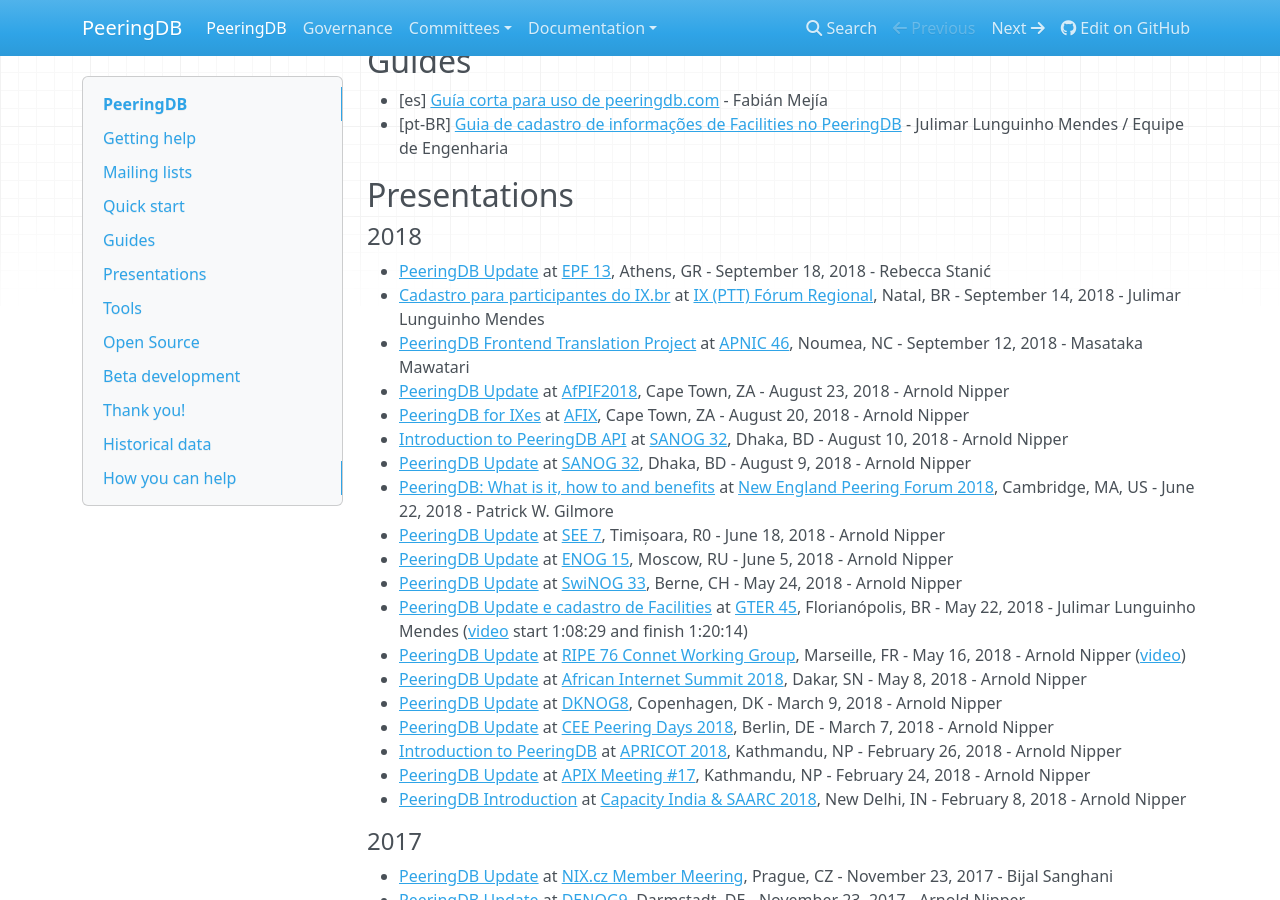
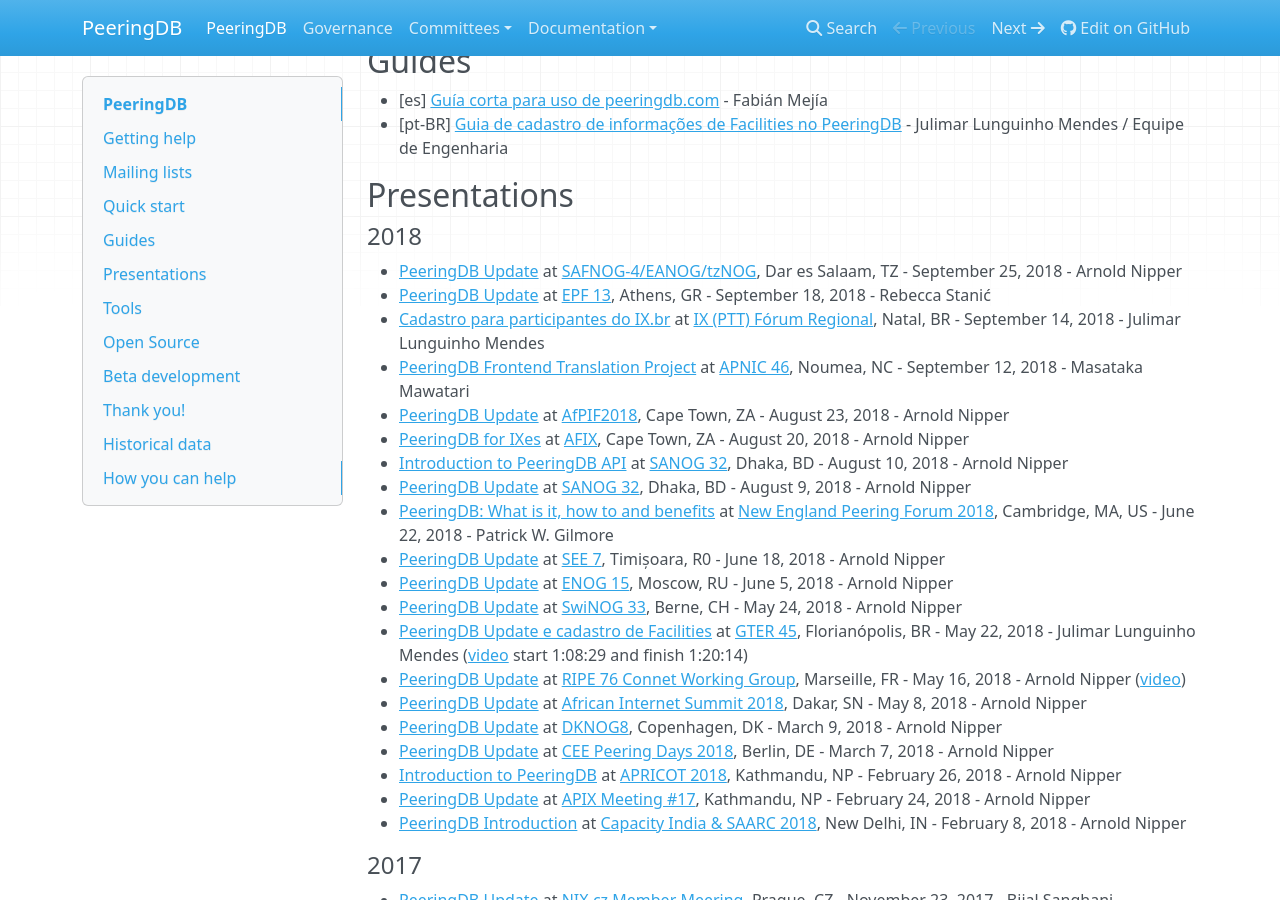
Before and after one commit to peeringdb/docs, an MkDocs documentation site: the page built from docs/index.md, in a window 1280 px wide and 900 px high, scrolled down 1184 px. Built offline with MkDocs 1.6.1, drawn with Linux system fonts in a browser that asks for light colours; nearby versions of some CDN libraries; old or Windows-style settings are respelled for this version of MkDocs.

Commit message:
Added Arnold's SAFNOG-4/EANOG/tzNOG presentation.

```diff
--- a/docs/index.md
+++ b/docs/index.md
@@ -52,6 +52,7 @@
 
 #### 2018
 
+- [PeeringDB Update](presentation/20180924-SAFNOG-4-Nipper.pdf) at [SAFNOG-4/EANOG/tzNOG](http://www.safnog.org/), Dar es Salaam, TZ - September 25, 2018 - Arnold Nipper
 - [PeeringDB Update](presentation/20180918-EPF13-Stanic.pdf) at [EPF 13](https://www.peering-forum.eu/), Athens, GR - September 18, 2018 - Rebecca Stanić
 - [Cadastro para participantes do IX.br](presentation/Ix-forum-natal-peeringdb.20180914.pdf) at [IX (PTT) Fórum Regional](https://regional.forum.ix.br/24-RN/), Natal, BR - September 14, 2018 - Julimar Lunguinho Mendes
 - [PeeringDB Frontend Translation Project](presentation/20180907_apnic46_peeringdb_i18n_mawatari.pdf) at [APNIC 46](https://conference.apnic.net/46/), Noumea, NC - September 12, 2018 - Masataka Mawatari
```
Also changed, not shown: 1 other file.
